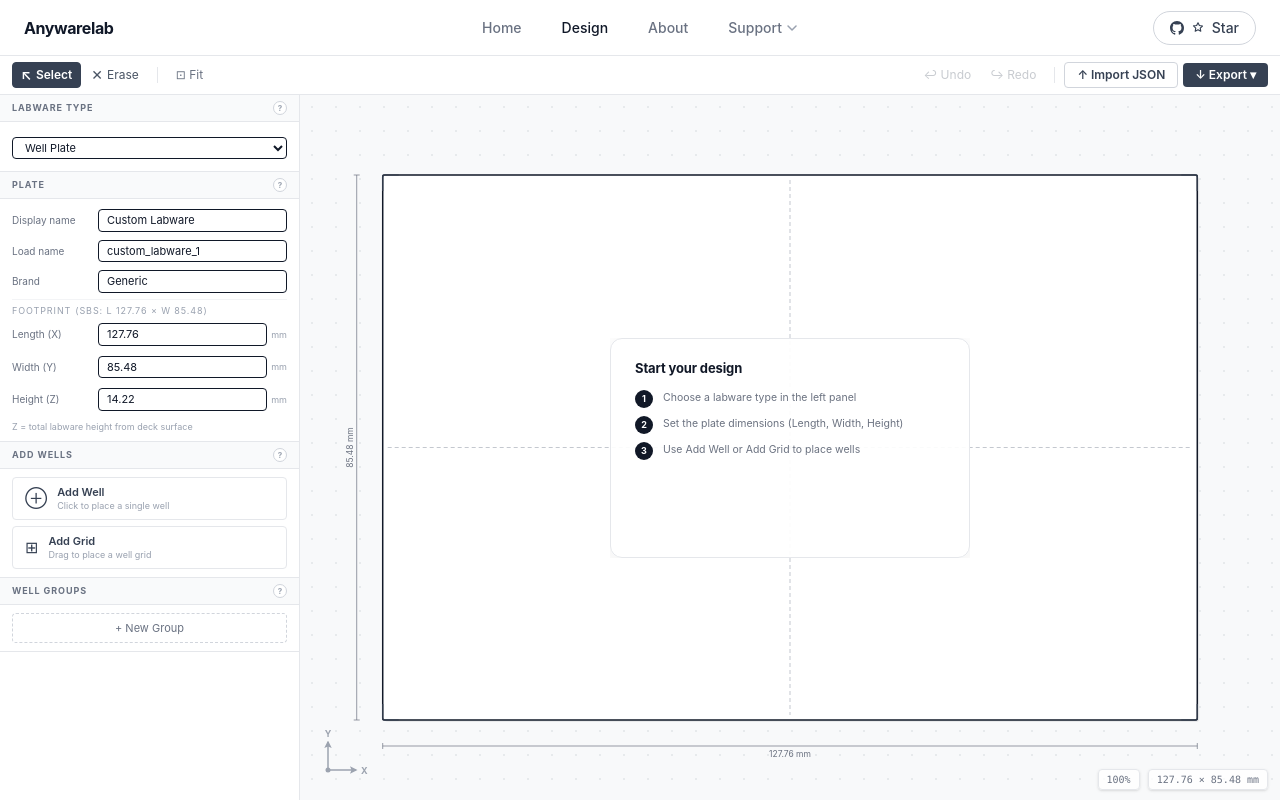
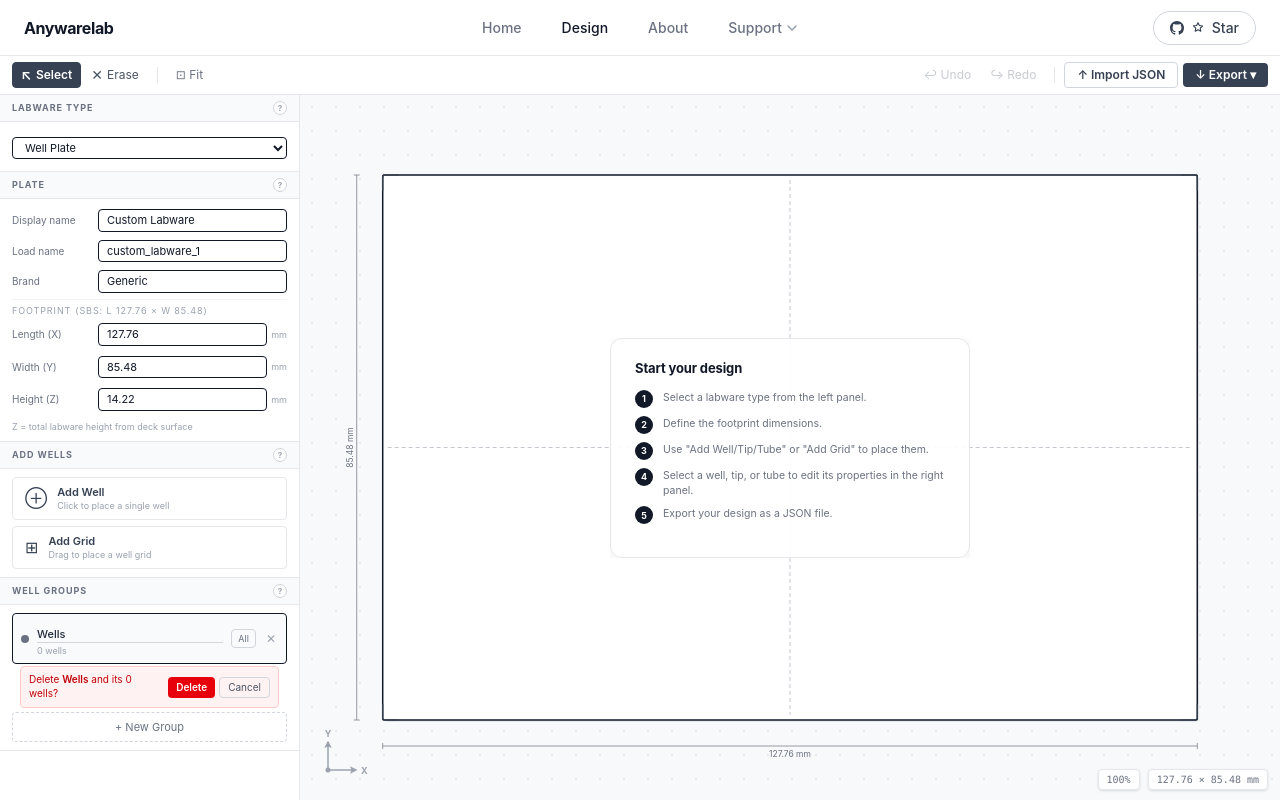
Before and after one commit to EmreGuersoy/anywarelab, a React (Vite) app: page /design in a window 1280 px wide. Both pictures are taken after a click on the button "Delete group". Built offline with nearby package versions, Linux system fonts and the light colour scheme.

Commit message:
Improved Edit Layout

```diff
--- a/src/components/CanvasView.jsx
+++ b/src/components/CanvasView.jsx
@@ -397,9 +397,11 @@ function EmptyStateOverlay({ wellGroups, plateX, plateY, plateW, plateH, zoom })
   const cy = plateY + plateH / 2
 
   const steps = [
-    { n: '1', text: 'Choose a labware type in the left panel' },
-    { n: '2', text: 'Set the plate dimensions (Length, Width, Height)' },
-    { n: '3', text: 'Use Add Well or Add Grid to place wells' },
+    { n: '1', text: 'Select a labware type from the left panel.' },
+    { n: '2', text: 'Define the footprint dimensions.' },
+    { n: '3', text: 'Use "Add Well/Tip/Tube" or "Add Grid" to place them.' },
+    { n: '4', text: 'Select a well, tip, or tube to edit its properties in the right panel.' },
+    { n: '5', text: 'Export your design as a JSON file.' },
   ]
 
   // Scale font/size with zoom so it stays legible but not overwhelming
--- a/src/components/LeftPanel.jsx
+++ b/src/components/LeftPanel.jsx
@@ -132,7 +132,7 @@ function PlateSection() {
   const c = labwareConfig
   return (
     <div className="border-b border-gray-200">
-      <SectionHeader tooltip="Physical dimensions of the labware footprint. The SBS standard (127.76 × 85.48 mm) fits all standard Opentrons deck positions. Height (Z) is the total height from the deck surface to the top of the labware.">Plate</SectionHeader>
+      <SectionHeader tooltip="The physical dimensions of your labware. To fit a standard Opentrons deck position, the footprint should follow the SBS standard (127.76 x 85.48 mm ± 1.0). The Height (Z) represents the total distance from the deck surface to the highest point of the labware.">Plate</SectionHeader>
       <div className="px-3 py-2 space-y-1">
         <Field label="Display name">
           <TxtInput value={c.displayName} onChange={v => setConfigField('displayName', v)} />
@@ -161,6 +161,38 @@ function PlateSection() {
             Z = total labware height from deck surface
           </div>
         </div>
+
+        {/* TODO: stacking adapter UI
+        <div className="pt-1 border-t border-gray-100 space-y-1.5">
+          <div className="text-[9px] uppercase tracking-widest text-gray-400 mb-1">Stacking</div>
+          <Field label="Stacking adapter">
+            <select
+              value={c.stackingAdapter ? 'yes' : 'no'}
+              onChange={e => setConfigField('stackingAdapter', e.target.value === 'yes')}
+              className={inp + ' cursor-pointer'}
+            >
+              <option value="no">No</option>
+              <option value="yes">Yes</option>
+            </select>
+          </Field>
+          {c.stackingAdapter && (
+            <>
+              <div className="text-[9px] text-gray-400 leading-snug">
+                Offset applied when this labware is stacked on top of another.
+              </div>
+              <Field label="Offset X" unit="mm">
+                <NumInput value={c.stackingOffsetX} onChange={v => setConfigField('stackingOffsetX', v)} onFocus={snapshot} step={0.01} />
+              </Field>
+              <Field label="Offset Y" unit="mm">
+                <NumInput value={c.stackingOffsetY} onChange={v => setConfigField('stackingOffsetY', v)} onFocus={snapshot} step={0.01} />
+              </Field>
+              <Field label="Offset Z" unit="mm">
+                <NumInput value={c.stackingOffsetZ} onChange={v => setConfigField('stackingOffsetZ', v)} onFocus={snapshot} min={0} step={0.01} />
+              </Field>
+            </>
+          )}
+        </div>
+        */}
       </div>
     </div>
   )
@@ -179,7 +211,7 @@ function ToolsSection() {
 
   return (
     <div className="border-b border-gray-200">
-      <SectionHeader tooltip="Place items on your labware. Use the single tool to click and place one at a time, or the grid tool to drag a region and fill it with a uniform array. Items can be repositioned after placement using the Select tool.">Add Wells</SectionHeader>
+      <SectionHeader tooltip="Use the Add Well/Tip/Tube to place items individually, or the Grid Tool to click and drag a uniform array across a region. Need to make a change? Use the Select Tool to move or fine-tune dimensions after placement.">Add Wells</SectionHeader>
       <div className="px-3 py-2 space-y-1.5">
         {tools.map(t => {
           const active = activeTool === t.id
@@ -212,18 +244,45 @@ function ToolsSection() {
 // ── Section: Groups ───────────────────────────────────────────────────────────
 
 function GroupsSection() {
-  const { wellGroups, selectedGroupId, selectGroup, removeWellGroup, addWellGroup, updateGroup } =
-    useLabwareStore()
+  const {
+    wellGroups, selectedGroupId, selectGroup, removeWellGroup, addWellGroup, updateGroup,
+    setSelectedWells,
+  } = useLabwareStore()
+
+  const [confirmDeleteId, setConfirmDeleteId] = useState(null)
+
+  function handleSelectAll(e, g) {
+    e.stopPropagation()
+    selectGroup(g.id)
+    setSelectedWells(g.wells.map(w => ({ groupId: g.id, name: '', wellId: w.id })))
+  }
+
+  function handleDeleteClick(e, id) {
+    e.stopPropagation()
+    setConfirmDeleteId(id)
+  }
+
+  function confirmDelete(e, id) {
+    e.stopPropagation()
+    removeWellGroup(id)
+    setConfirmDeleteId(null)
+  }
+
+  function cancelDelete(e) {
+    e.stopPropagation()
+    setConfirmDeleteId(null)
+  }
 
   return (
     <div className="border-b border-gray-200">
       <SectionHeader tooltip="Wells are organised into named groups. Each group carries a shared bottom shape in the exported JSON. Use multiple groups to distinguish different regions of your labware, such as sample wells vs. controls.">Well Groups</SectionHeader>
       <div className="px-3 py-2 space-y-1">
         {wellGroups.map(g => {
-          const isSelected = selectedGroupId === g.id
+          const isSelected   = selectedGroupId === g.id
+          const isConfirming = confirmDeleteId === g.id
           return (
+            <div key={g.id}>
               <div
-              key={g.id}
                 onClick={() => selectGroup(g.id)}
                 className={
                   'flex items-center gap-2 px-2 py-1.5 rounded border cursor-pointer transition-all ' +
@@ -247,12 +306,50 @@ function GroupsSection() {
                   )}
                   <div className="text-[9px] text-gray-400">{g.wells.length} wells</div>
                 </div>
-              {isSelected && (
+
+                {/* Select all */}
                 <button
-                  onClick={e => { e.stopPropagation(); removeWellGroup(g.id) }}
-                  className="text-gray-400 hover:text-red-500 text-xs px-0.5 transition-colors flex-shrink-0"
-                  title="Remove group"
-                >✕</button>
+                  onClick={e => handleSelectAll(e, g)}
+                  title="Select all wells in this group"
+                  className="flex-shrink-0 text-[9px] px-1.5 py-0.5 rounded border border-gray-300 text-gray-500 hover:border-gray-600 hover:text-gray-800 hover:bg-gray-100 transition-colors"
+                >
+                  All
+                </button>
+
+                {/* Delete */}
+                <button
+                  onClick={e => handleDeleteClick(e, g.id)}
+                  title="Delete group"
+                  className="flex-shrink-0 text-gray-400 hover:text-red-500 text-xs px-0.5 transition-colors"
+                >
+                  ✕
+                </button>
+              </div>
+
+              {/* Inline delete confirmation */}
+              {isConfirming && (
+                <div
+                  className="mx-2 mt-0.5 mb-1 px-2 py-1.5 rounded border border-red-200 bg-red-50 flex items-center justify-between gap-2"
+                  onClick={e => e.stopPropagation()}
+                >
+                  <span className="text-[10px] text-red-700 leading-snug">
+                    Delete <span className="font-semibold">{g.name}</span> and its {g.wells.length} well{g.wells.length !== 1 ? 's' : ''}?
+                  </span>
+                  <div className="flex gap-1 flex-shrink-0">
+                    <button
+                      onClick={e => confirmDelete(e, g.id)}
+                      className="px-2 py-0.5 text-[10px] font-semibold rounded bg-red-600 text-white hover:bg-red-700 transition-colors"
+                    >
+                      Delete
+                    </button>
+                    <button
+                      onClick={cancelDelete}
+                      className="px-2 py-0.5 text-[10px] rounded border border-gray-300 text-gray-600 hover:bg-gray-100 transition-colors"
+                    >
+                      Cancel
+                    </button>
+                  </div>
+                </div>
               )}
             </div>
           )
--- a/src/components/RightPanel.jsx
+++ b/src/components/RightPanel.jsx
@@ -126,6 +126,52 @@ function nextRowLetter(row) {
   }
   if (i < 0) chars.unshift('A')
   return chars.join('')
+}
+
+// ── Section: Group Settings ────────────────────────────────────────────────────
+
+function GroupSection() {
+  const { wellGroups, selectedWells, snapshot, updateGroupWells } = useLabwareStore()
+
+  if (selectedWells.length === 0) return null
+
+  const firstSel = selectedWells[0]
+  const group = wellGroups.find(g => g.id === firstSel.groupId)
+  if (!group) return null
+
+  const bottomShape = group.wells[0]?.bottomShape ?? 'flat'
+
+  function setBottomShape(shape) {
+    snapshot()
+    updateGroupWells(group.id, { bottomShape: shape })
+  }
+
+  return (
+    <div className="border-b border-gray-200">
+      <SectionHeader tooltip="Settings that apply to all wells in this group. Bottom shape is shared across the group and is used when exporting the Opentrons JSON.">Group Settings</SectionHeader>
+      <div className="px-3 py-2 space-y-1.5">
+
+        <div className="min-w-0">
+          <div className="text-[11px] font-semibold text-gray-900 truncate">{group.name}</div>
+          <div className="text-[9px] text-gray-400">{group.wells.length} well{group.wells.length !== 1 ? 's' : ''}</div>
+        </div>
+
+        <Field label="Bottom">
+          <SelectEl
+            value={bottomShape}
+            onChange={setBottomShape}
+            options={[
+              { label: 'Flat',     value: 'flat' },
+              { label: 'U-bottom', value: 'u'    },
+              { label: 'V-bottom', value: 'v'    },
+            ]}
+          />
+        </Field>
+        <div className="text-[9px] text-gray-400">Applies to all {group.wells.length} wells in this group.</div>
+
+      </div>
+    </div>
+  )
 }
 
 // ── Section: Align & Distribute ───────────────────────────────────────────────
@@ -344,18 +390,6 @@ function WellPropertiesSection() {
 
         <Field label="Volume" unit="µL">
           <NumInput value={firstWell.totalLiquidVolume} onChange={v => patch({ totalLiquidVolume: v })} onFocus={snapshot} min={0} step={1} />
-        </Field>
-
-        <Field label="Bottom">
-          <SelectEl
-            value={firstWell.bottomShape}
-            onChange={v => { snapshot(); patch({ bottomShape: v }) }}
-            options={[
-              { label: 'Flat',     value: 'flat' },
-              { label: 'U-bottom', value: 'u'    },
-              { label: 'V-bottom', value: 'v'    },
-            ]}
-          />
         </Field>
 
         {/* Edge Offsets — anchor-relative when multi-select */}
@@ -830,6 +864,7 @@ export function RightPanel() {
       {pendingMultiWells && <MultiWellsSection />}
       {!pendingMultiWells && selectedWells.length > 0 && (
         <>
+          <GroupSection />
           <AlignSection />
           <WellPropertiesSection />
           <MeasurementSection />
--- a/src/pages/AboutPage.jsx
+++ b/src/pages/AboutPage.jsx
@@ -4,19 +4,28 @@ export default function AboutPage() {
       <div className="max-w-2xl mx-auto px-6 py-10">
 
         <h1 className="text-2xl font-bold text-gray-900 mb-1">About</h1>
-        <p className="text-sm text-gray-500 mb-8">
-          Opentrons Custom Labware Designer
-        </p>
+
 
         <div className="space-y-6">
 
           <section className="bg-white rounded-lg border border-gray-200 p-6">
             <h2 className="text-sm font-semibold text-gray-900 mb-3">What is this tool?</h2>
             <p className="text-sm text-gray-600 leading-relaxed">
-              The Opentrons Custom Labware Designer is a browser-based editor for creating and editing
-              custom labware definitions compatible with the Opentrons robot software. Design well plates,
-              reservoirs, tube racks, and tip racks visually, then export them as Opentrons Labware Schema v2
-              JSON files ready to upload to your robot.
+              Anywarelab is a dedicated web-based editor for the Opentrons community.
+              It allows for the intuitive design of custom well plates, reservoirs,
+              and racks through a visual modeling interface. Whether your layout is a standard grid or a specialized irregular configuration,
+              AnywareLab generates validated Opentrons Schema v2 JSON files instantly,
+              removing the need for manual coding and reducing the risk of dimensional errors.
+            </p>
+          </section>
+
+          <section className="bg-white rounded-lg border border-gray-200 p-6">
+            <h2 className="text-sm font-semibold text-gray-900 mb-3">Who should you use this tool?</h2>
+            <p className="text-sm text-gray-600 leading-relaxed">
+              Anywarelab is an assisstant tool for scientists, researchers, and lab technicians who use Opentrons liquid handling robots. It is ideal for those
+              who want to create custom labware that is not available in the standard Opentrons library, or who need to design complex layouts that are difficult to code manually.
+              By providing a visual interface and real-time feedback, Anywarelab makes it easier to design, validate, and export custom labware definitions,
+              ultimately saving time and reducing errors in the lab.
             </p>
           </section>
 
--- a/src/store/useLabwareStore.js
+++ b/src/store/useLabwareStore.js
@@ -68,6 +68,11 @@ export const useLabwareStore = create(
       displayName: 'Custom Labware',
       brand:       'Generic',
       loadName:    'custom_labware_1',
+      // TODO: stacking adapter support
+      // stackingAdapter: false,
+      // stackingOffsetX: 0,
+      // stackingOffsetY: 0,
+      // stackingOffsetZ: 0,
     },
 
     // ── Well groups ───────────────────────────────────────────────────────────
@@ -219,6 +224,14 @@ export const useLabwareStore = create(
         if (!g) return
         const w = g.wells.find(w => w.id === wellId)
         if (w) Object.assign(w, patch)
+      }),
+
+    /** Update every well in a group (used by group-wide settings). */
+    updateGroupWells: (groupId, patch) =>
+      set(s => {
+        const g = s.wellGroups.find(g => g.id === groupId)
+        if (!g) return
+        g.wells.forEach(w => Object.assign(w, patch))
       }),
 
     /** Bulk-update every selected well's properties (shared property editor). */
--- a/src/utils/schemaExport.js
+++ b/src/utils/schemaExport.js
@@ -97,6 +97,10 @@ export function buildOpentronSchema(labwareConfig, wellGroups) {
     version:              1,
     schemaVersion:        2,
     cornerOffsetFromSlot: { x: 0, y: 0, z: 0 },
+    // TODO: stacking adapter export
+    // ...(stackingAdapter && {
+    //   stackingOffsetWithLabware: { x: stackingOffsetX ?? 0, y: stackingOffsetY ?? 0, z: stackingOffsetZ ?? 0 },
+    // }),
   }
 }
 
```
Lines whose indentation alone changed are shown as unchanged.
